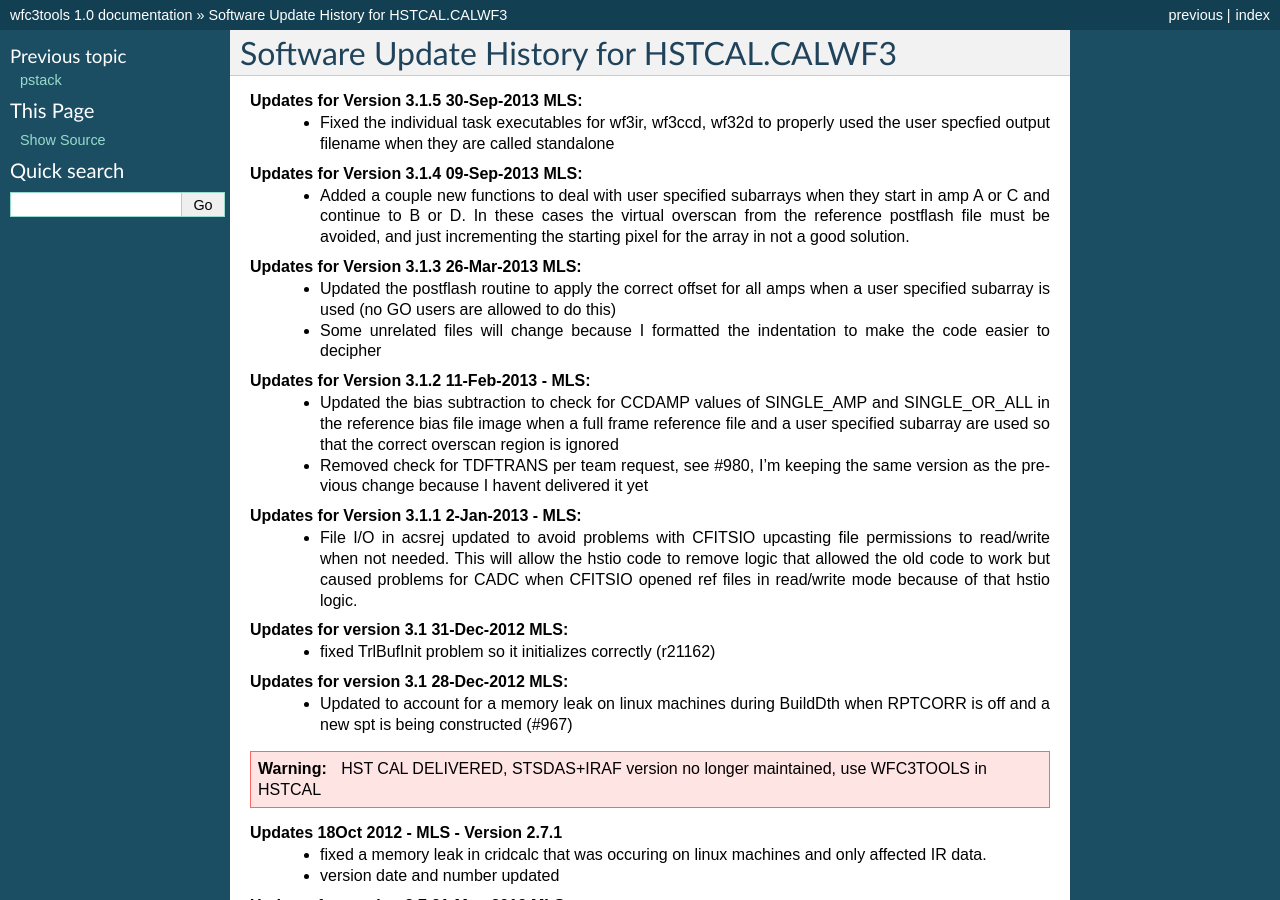
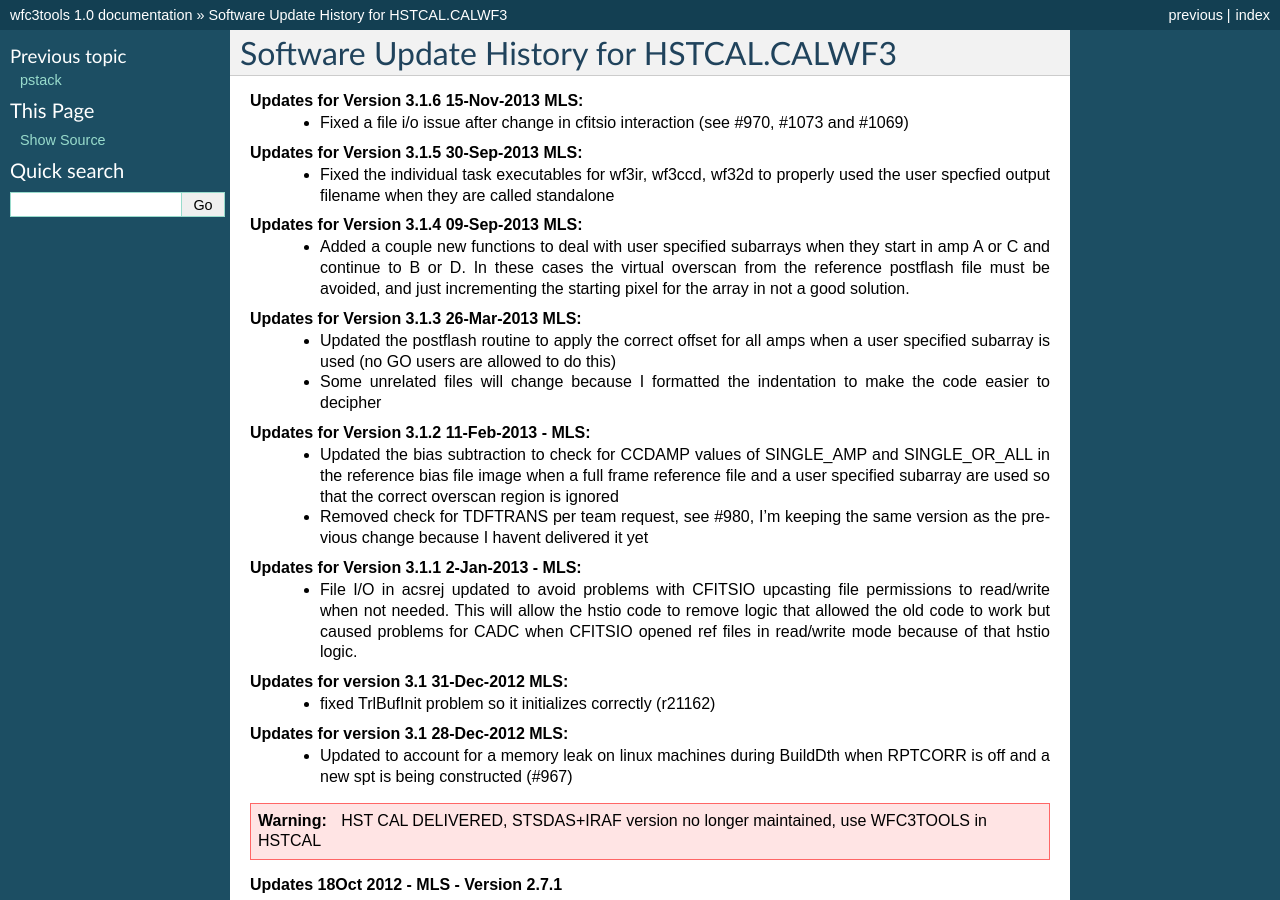
Before and after one commit to spacetelescope/wfc3tools, a Sphinx documentation site: the page built from doc/source/history.rst, in a window 1280 px wide and 900 px high. Built offline with Sphinx 7.4.7, drawn with Linux system fonts in a browser that asks for light colours; formulas are drawn with MathJax 3.

Commit message:
updating calwf3 history
git-svn-id: http://svn.stsci.edu/svn/ssb/stsci_python/wfc3tools/trunk@27457 fe389314-cf27-0410-b35b-8c050e845b92

```diff
--- a/doc/source/history.rst
+++ b/doc/source/history.rst
@@ -1,5 +1,8 @@
 Software Update History for HSTCAL.CALWF3
 -----------------------------------------
+**Updates for Version 3.1.6 15-Nov-2013 MLS:**
+    * Fixed a file i/o issue after change in cfitsio interaction (see #970, #1073 and #1069)
+
 **Updates for Version 3.1.5 30-Sep-2013 MLS:**
     * Fixed the individual task executables for wf3ir, wf3ccd, wf32d to properly used the user specfied output filename when they are called standalone
 
```
